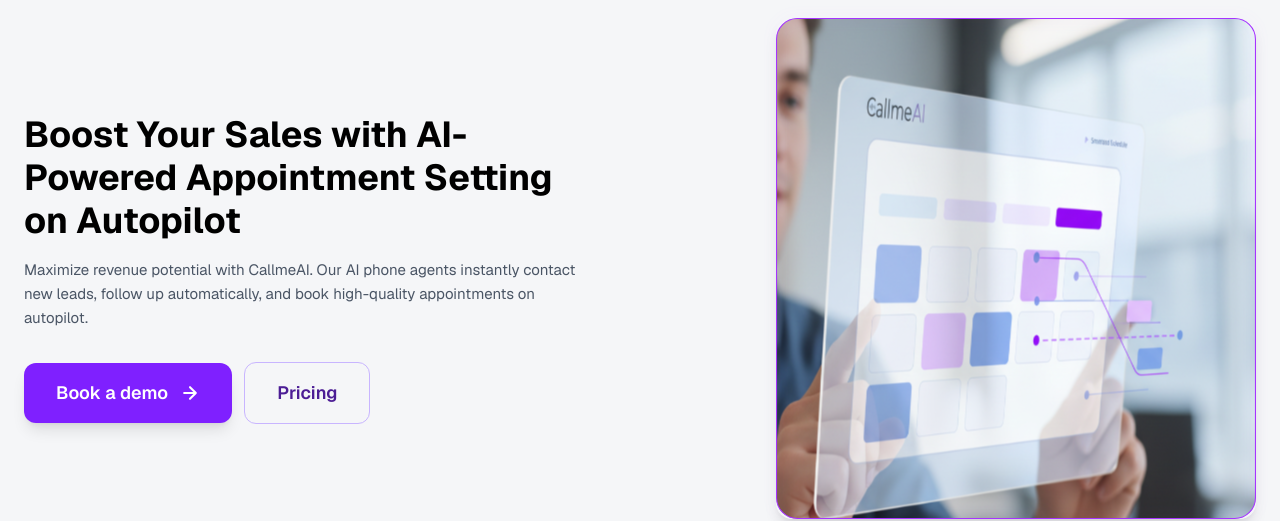
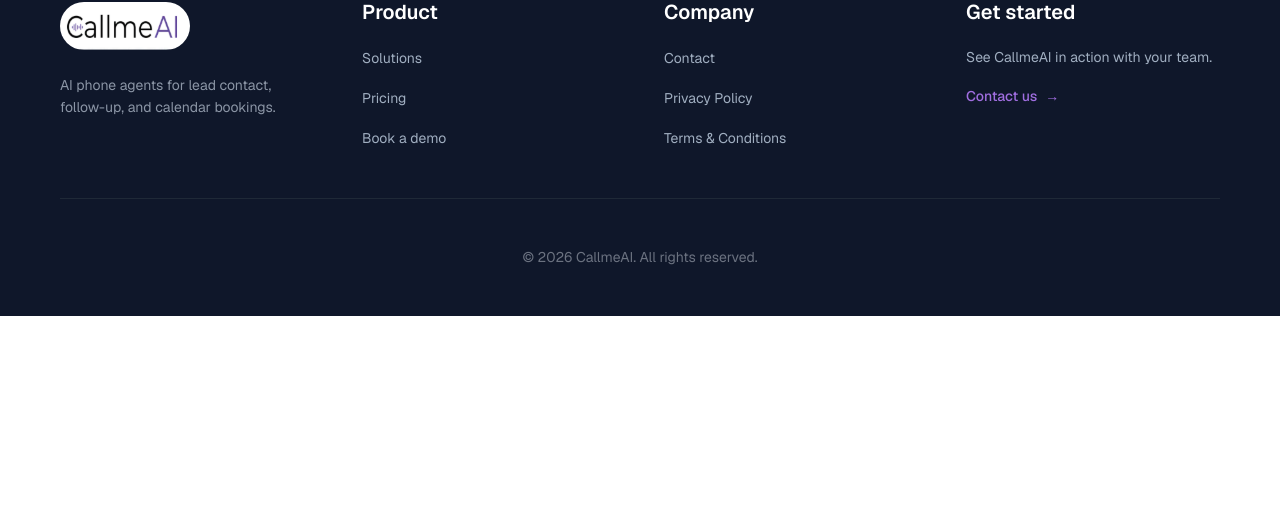
Before and after one commit to juyel66/CallmeAI, a Next.js app: page / in a window 1280 px wide. Shown: the part 138-659 px from the top of the page. Built offline with nearby package versions, Linux system fonts and the light colour scheme.

Commit message:
feat: refactor HomePage component structure and remove unused imports

```diff
--- a/app/(WIthCommonLayout)/page.tsx
+++ b/app/(WIthCommonLayout)/page.tsx
@@ -1,64 +1,18 @@
-import Image from "next/image";
-import React from "react";
-import Buttons from "../Shared/Button/Buttons";
-import InfiniteSlider from "../pages/Slider/InfiniteSlider";
-import HowItWork from "../pages/HowItWork/HowItWork";
-
-const HeroSection: React.FC = () => {
+import Connect from "../pages/HomePage/Connect";
+import HeroSection from "../pages/HomePage/HeroSection";
+import WhyEvery from "../pages/HomePage/WhyEvery";
 
 
+const HomePage = () => {
   return (
-    <>
-      <section className="bg-[#F5F6F8] py-16">
-        <div className="container  mx-auto px-6 flex flex-col lg:flex-row items-center justify-between gap-6">
-
-        {/* LEFT CONTENT */}
-        <div className="max-w-xl">
-
-          <h1 className="text-[36px] leading-[1.2] font-bold text-black">
-           Boost Your Sales with AI-Powered Appointment Setting on Autopilot
-          </h1>
-
-          <p className="mt-4 text-[15px] text-gray-600 leading-[1.6]">
-            Maximize revenue potential with CallmeAI. Our AI phone agents
-            instantly contact new leads, follow up automatically, and book
-            high-quality appointments on autopilot.
-          </p>
-
-          {/* BUTTONS */}
-       <div className="mt-8">
-         <Buttons />
-       </div>
-
-        </div>
-
-        {/* RIGHT IMAGE */}
-        <div className="relative">
-          <div className="rounded-2xl overflow-hidden   shadow-lg">
-            <Image
-              src="/Rectangle 7.svg"
-              alt="AI Dashboard"
-              className="object-cover"
-                width={480}
-                height={280}
-            />
-
-          </div>
-
-          {/* Glow effect */}
-          <div className="absolute inset-0 rounded-2xl border border-purple-400 opacity-30 blur-sm"></div>
-        </div>
-
-        </div>
-      </section>
-
-      <InfiniteSlider />
-
-      <HowItWork />
+    <div className="">
+      <HeroSection />
+      <WhyEvery />
+      <Connect />
 
 
-    </>
+    </div>
   );
 };
 
-export default HeroSection;
+export default HomePage;
```
